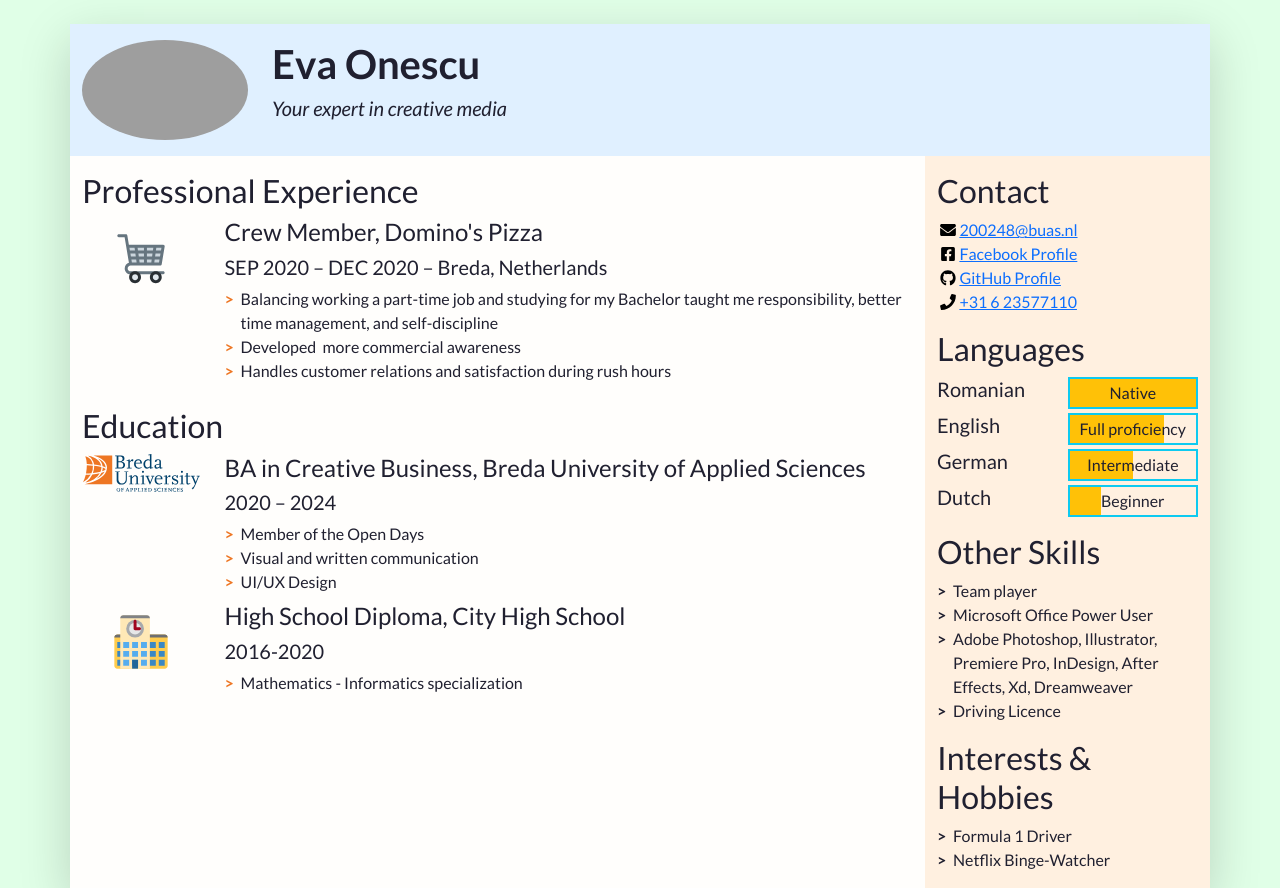
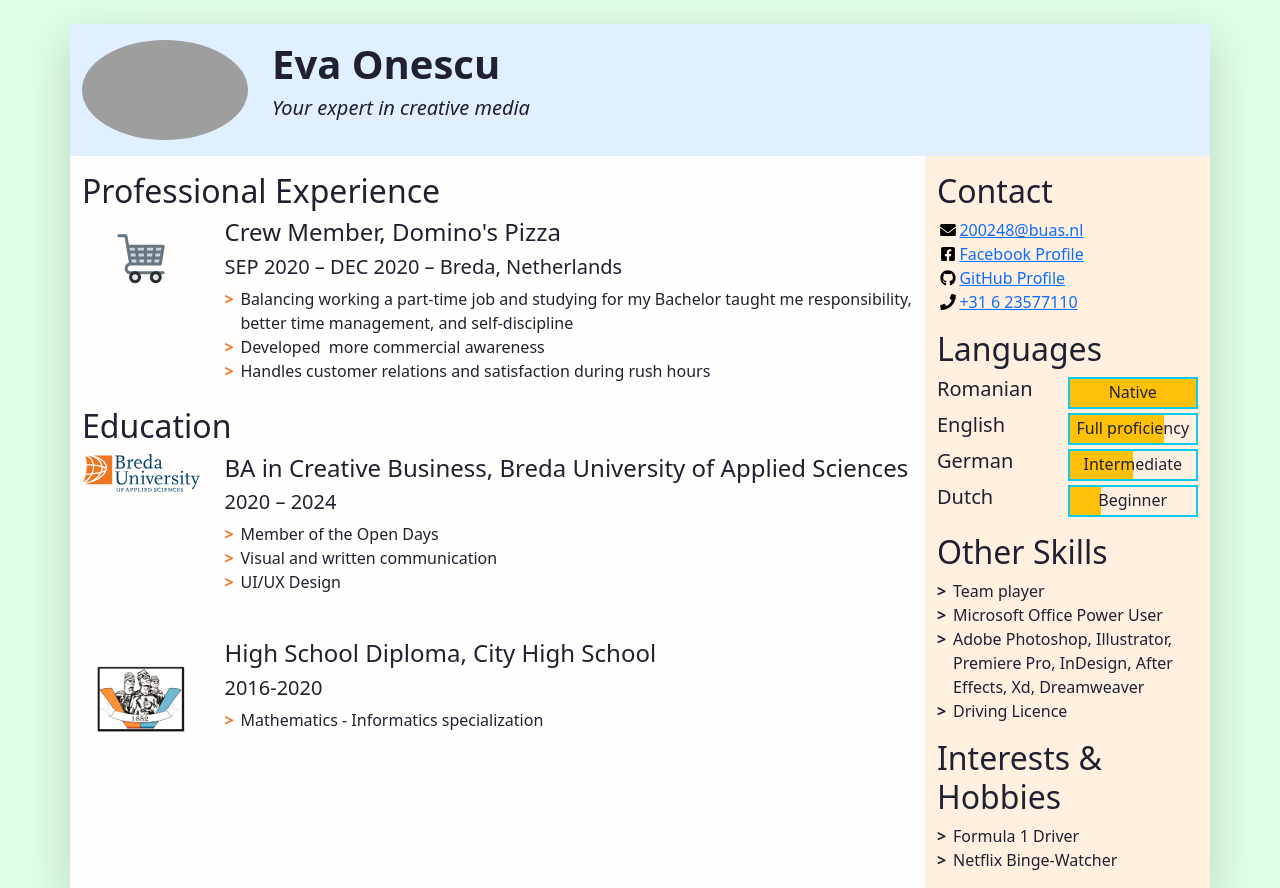
Before and after one commit to evaonescu/eva-onescu-cv-template, a plain HTML site: page index.html in a window 1280 px wide. Shown: the top 888 px of the page. Drawn offline with nearby package versions, Linux system fonts and the light colour scheme; grey boxes are pictures that could not be loaded.

Commit message:
buzesti si font

```diff
--- a/css/alternative.css
+++ b/css/alternative.css
@@ -22,7 +22,7 @@ html {
 }
 
 body {
-	font-family: "Erode", serif;
+	font-family: "Amaranth", serif;
 	background-color: #ffffff;
 	color: #000020;
 	font-size: clamp(16px, 1.5vw, 20px);
--- a/css/styles.css
+++ b/css/styles.css
@@ -6,7 +6,7 @@
 /* Styles for the body */
 
 body {
-	font-family: Lato, "Open Sans", Roboto, "Segoe UI", "Helvetica Neue", Helvetica, Arial, sans-serif;
+	font-family: Open Sans, Gotham, 'Helvetica Neue', Helvetica, Arial, 'sans-serif'Helvetica, Arial, sans-serif;
 	color: #202030;
 	background-color: #E0FFE7;
 }
--- a/index.html
+++ b/index.html
@@ -19,7 +19,7 @@
     <link rel="stylesheet" href="css/alternative.css">
      -->
 
-    <title>Firstname Lastname's Resumé</title>
+    <title>Eva Onescu's Resumé</title>
   </head>
   <!-- End of the head -->
 
@@ -141,11 +141,14 @@
               <!-- 2nd item in education -->
               <li class="biography-item row mb-2">
                 <div class="logo-container col-3 col-sm-2 col-md-3 col-lg-2">
-                  <img class="biography-logo mw-100 d-block mx-auto" src="images/schools/school.svg" alt="School logo" width="80">
+                <h4>&nbsp;</h4>
+					<img class="biography-logo mw-110 d-block mx-auto" src="images/schools/fratii-buzesti.png" alt="School logo" width="100" height="120">
                 </div>
                 <div class="biography-contents col-9 col-sm-10 col-md-9 col-lg-10">
+                  <h4>&nbsp;</h4>
+
                   <h4>High School Diploma, City High School</h4>
-                  <h5>2016-2020</h5>
+<h5>2016-2020</h5>
                   <ul class="biography-details list-unstyled">
                     <li>Mathematics - Informatics specialization</li>
                   </ul>
```
Also changed, not shown: images/schools/fratii-buzesti.png (added).
